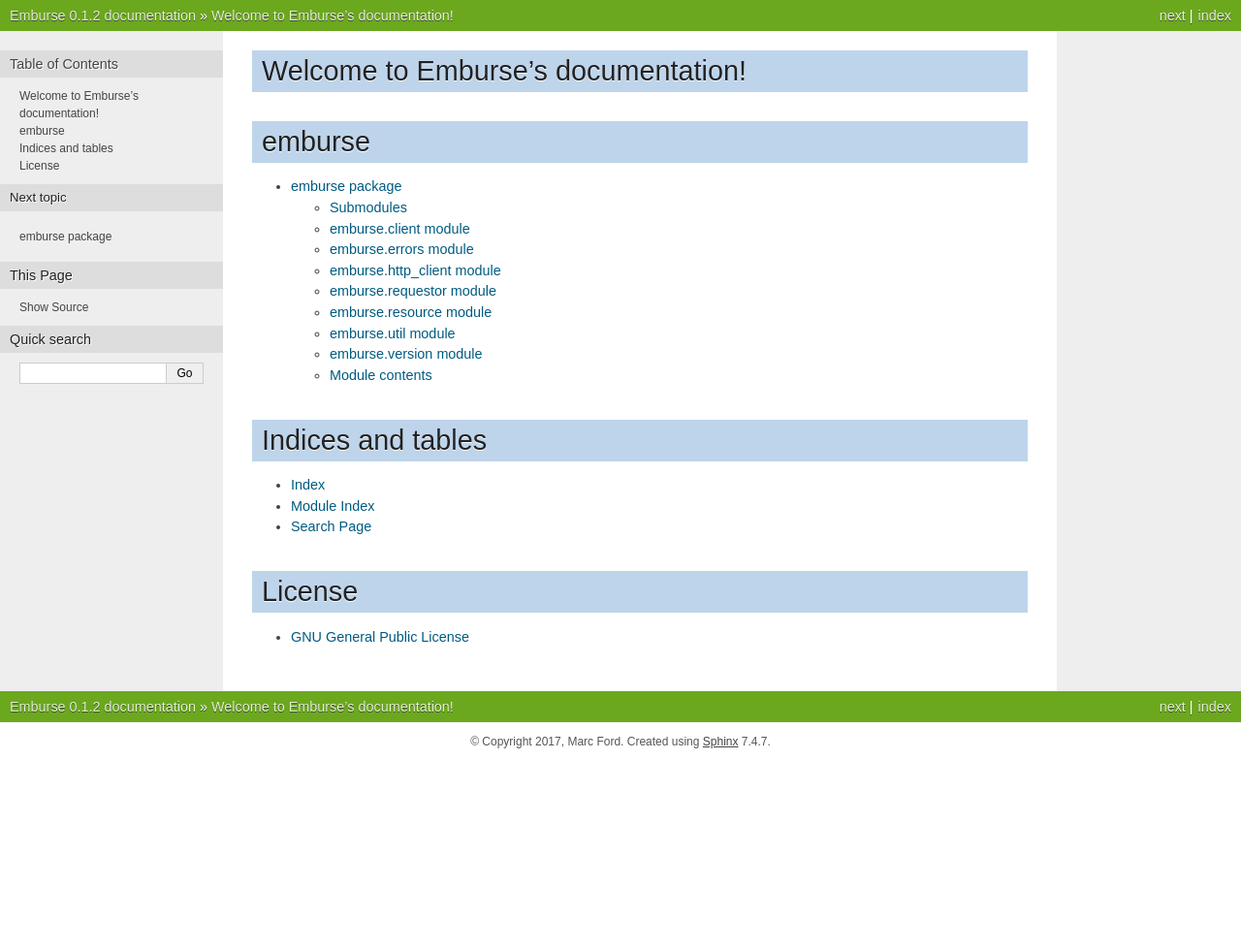
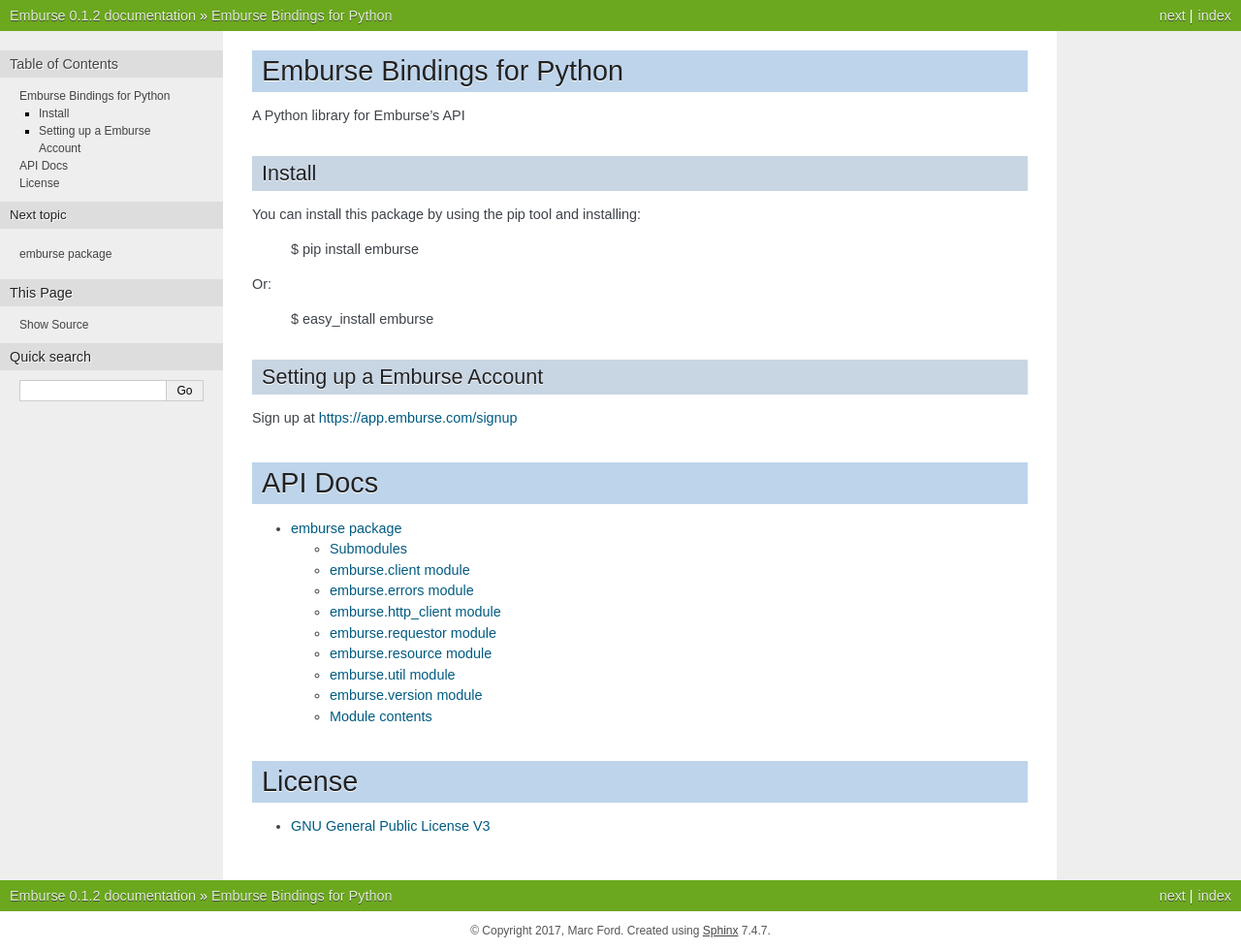
Before and after one commit to MarcFord/Emburse-python, a Sphinx documentation site: the page built from docs/source/index.rst, in a window 1280 px wide. Shown: the whole page at 97% size. Built offline with Sphinx 7.4.7, drawn with Linux system fonts in a browser that asks for light colours; before the commit the page ends 900 px from its top, so only the background shows below that.

Commit message:
updated heading on license, removed some sections from index and copied contents of description to index

```diff
--- a/docs/source/index.rst
+++ b/docs/source/index.rst
@@ -3,27 +3,37 @@
    You can adapt this file completely to your liking, but it should at least
    contain the root `toctree` directive.
 
-Welcome to Emburse's documentation!
-===================================
+Emburse Bindings for Python
+===========================
 
 .. toctree::
    :maxdepth: 2
    :caption: Contents:
 
-emburse
-=======
+A Python library for Emburse's API
+
+Install
+-------
+You can install this package by using the pip tool and installing:
+
+    $ pip install emburse
+
+Or:
+
+    $ easy_install emburse
+
+Setting up a Emburse Account
+----------------------------
+Sign up at https://app.emburse.com/signup
+
+
+API Docs
+========
 
 .. toctree::
    :maxdepth: 4
 
    emburse
-
-Indices and tables
-==================
-
-* :ref:`genindex`
-* :ref:`modindex`
-* :ref:`search`
 
 License
 =======
--- a/docs/source/license.rst
+++ b/docs/source/license.rst
@@ -1,5 +1,5 @@
 ******************************************************************************
-GNU General Public License
+GNU General Public License V3
 ******************************************************************************
 
 Version 3, 29 June 2007
```
